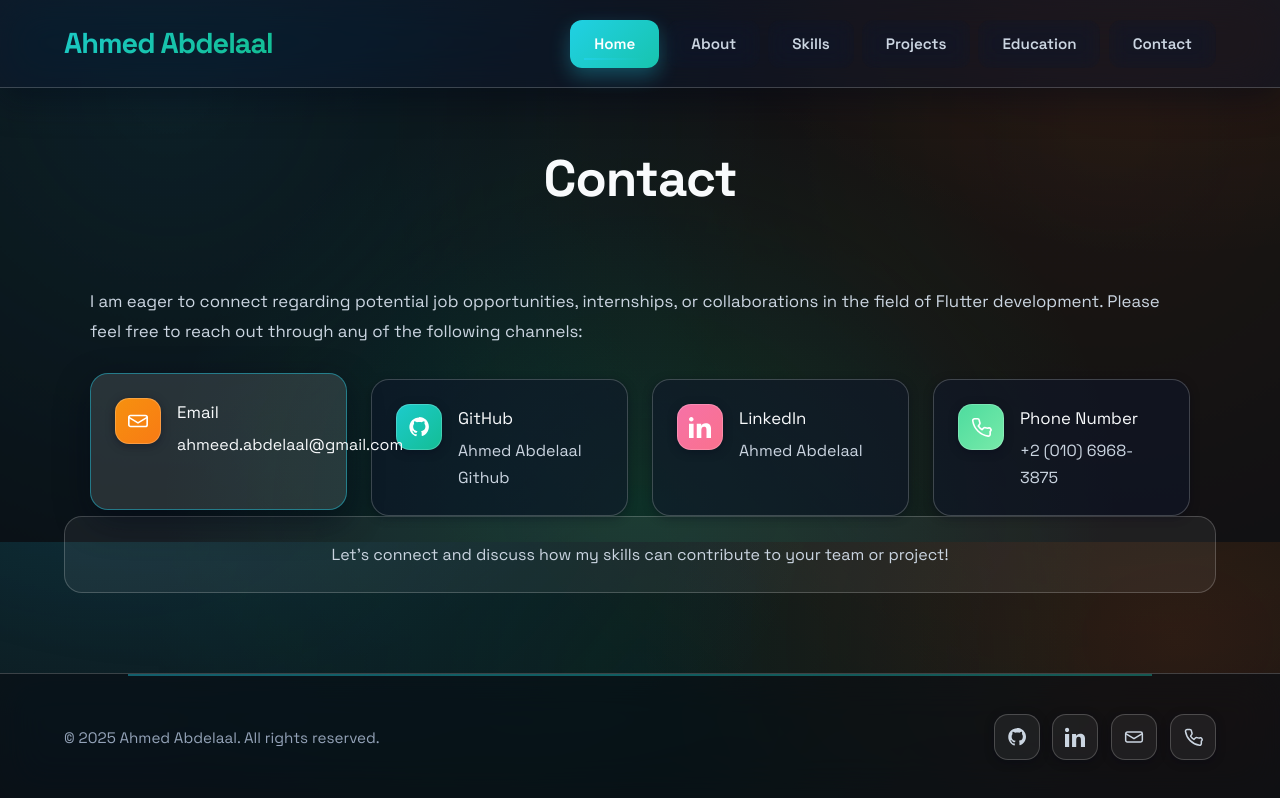
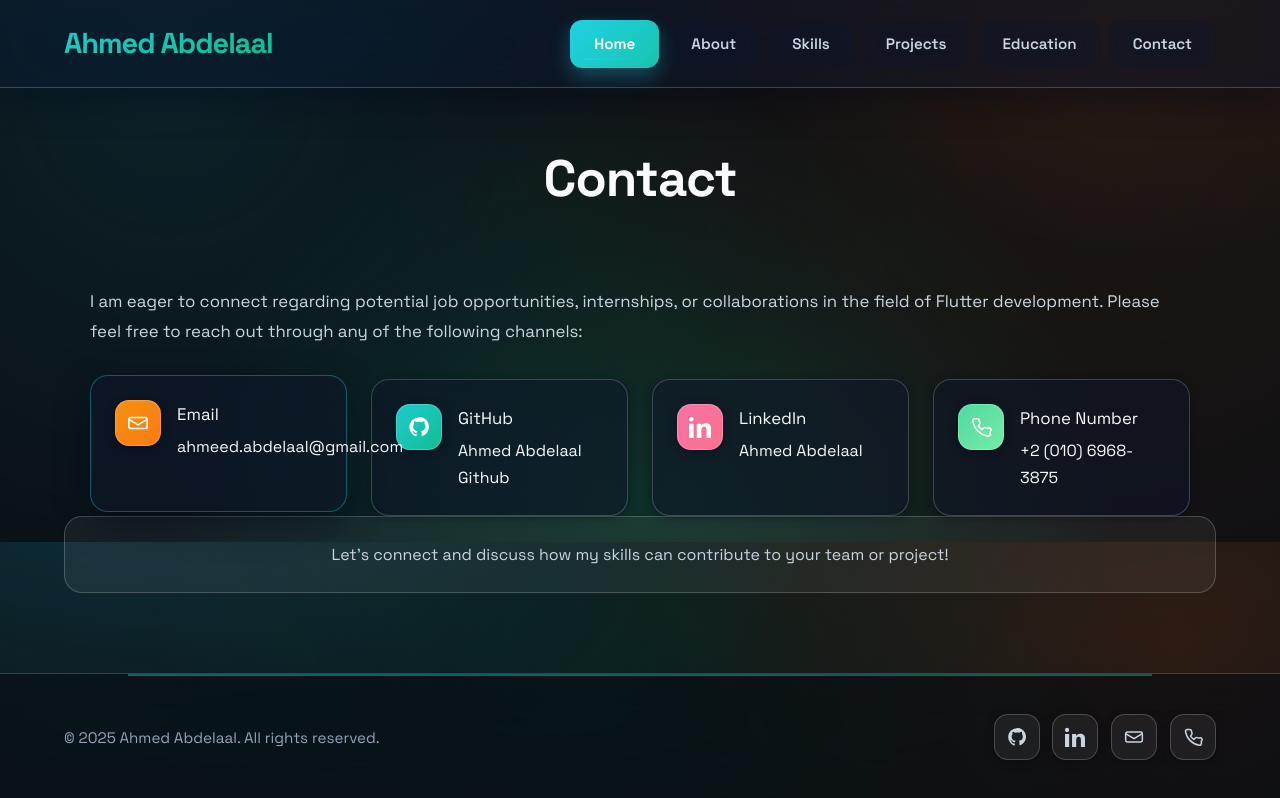
Before and after one commit to AhmedAbdelaal345/Portofilo_repo, a React (Vite) app: page / in a window 1280 px wide. In both pictures the pointer is over the link 218 px from the left and 7105 px from the top of the page. Shown: the part 6658-7456 px from the top of the page. Built offline with nearby package versions, Linux system fonts and the light colour scheme.

Commit message:
feat: add modern, glassmorphic UI base styles and global CSS reset

```diff
--- a/src/App.css
+++ b/src/App.css
@@ -993,33 +993,28 @@ section {
     padding: 1.5rem;
     box-shadow: var(--shadow-sm);
     transition: var(--transition-base);
-    text-decoration: none;
-    color: var(--text-primary);
-    cursor: pointer;
 }
 
 .contact-item:hover {
-    transform: translateY(-6px);
-    border-color: rgba(34, 211, 238, 0.45);
+    transform: translateY(-4px);
+    border-color: rgba(34, 211, 238, 0.35);
     box-shadow: var(--shadow-md);
-    background: var(--surface-hover);
 }
 
 .contact-item h3 {
     font-size: 1.05rem;
     margin-bottom: 0.3rem;
-    color: var(--text-primary);
 }
 
-.contact-item p {
+.contact-item a {
     color: var(--text-secondary);
+    text-decoration: none;
     transition: var(--transition-fast);
 }
 
-.contact-item:hover p {
+.contact-item a:hover {
     color: var(--text-primary);
 }
-
 
 .contact-icon {
     width: 46px;
```
